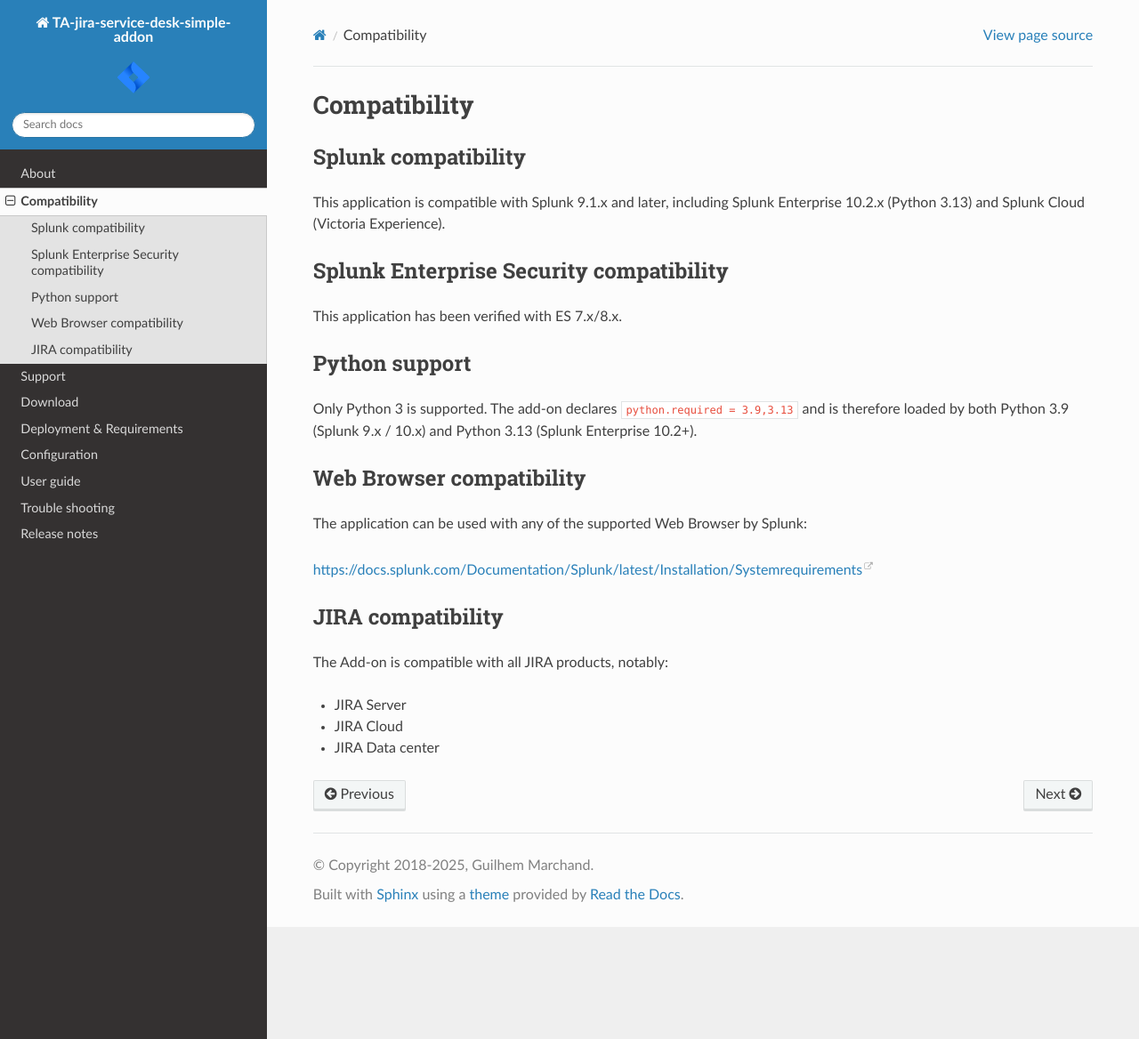
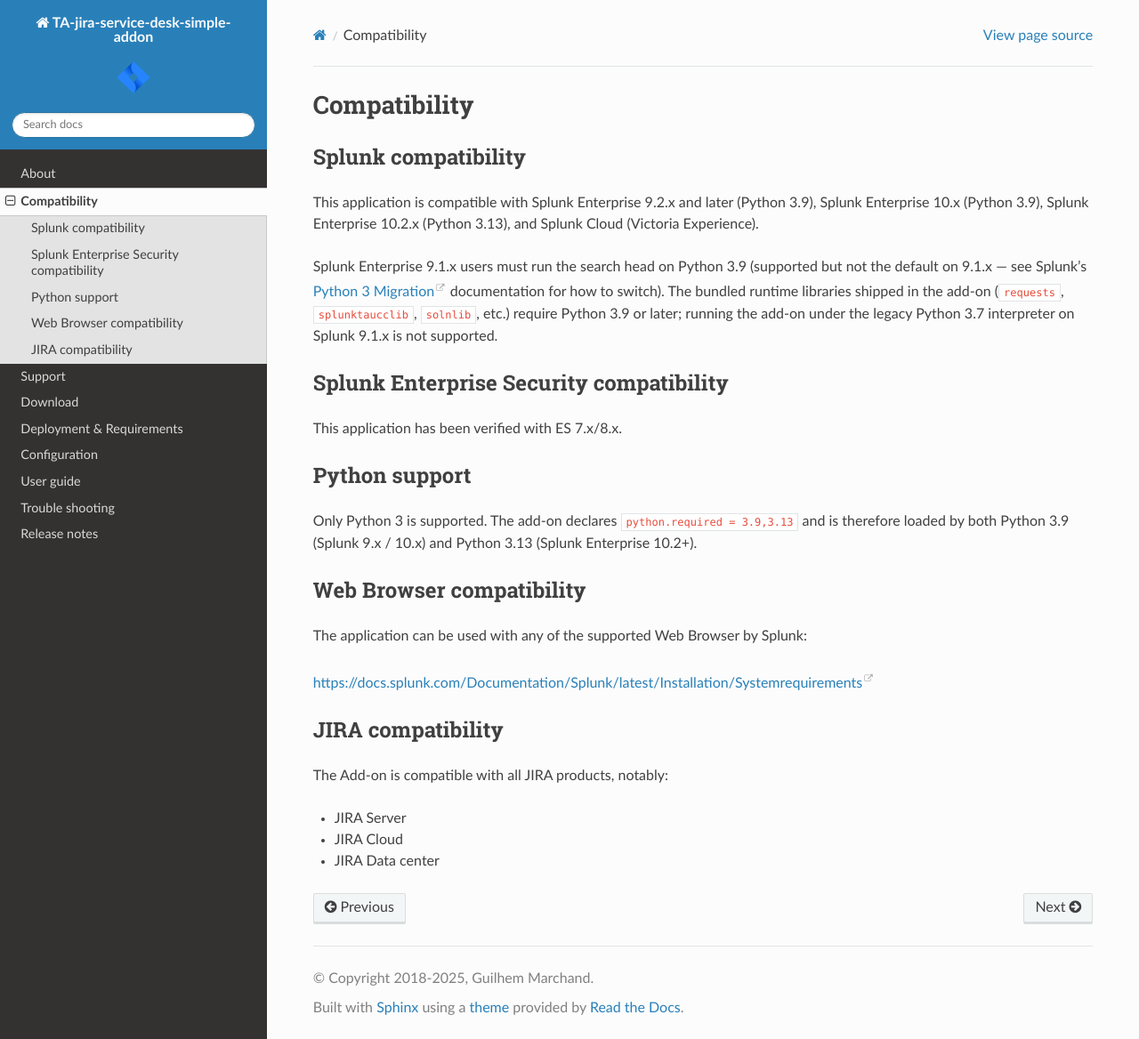
Before and after one commit to guilhemmarchand/TA-jira-service-desk-simple-addon, a Sphinx documentation site: the page built from docs/compatibility.rst, in a window 1280 px wide and 1168 px high. Shown: the whole window at 89% size. Built offline with Sphinx 7.4.7 and the Read the Docs theme 3.1.0, drawn with Linux system fonts in a browser that asks for light colours.

Commit message:
Document Python 3.9 minimum runtime explicitly
Bugbot follow-up: clarify in compatibility.rst and the 2.1.2 release
notes that the supported baseline is now Python 3.9 (Splunk 9.2.x and
later default; configurable on Splunk 9.1.x).

This is not a regression introduced by this PR: the bundled requests
2.32.3 shipped in 2.1.1 already required Python >= 3.8, which means
2.1.1 was already implicitly broken on Splunk 9.1.x default Python 3.7
runtime. 2.1.2 just makes the runtime requirement explicit via
python.required = 3.9,3.13 and aligns it with the bundled dependency
set (requests 2.32.5, splunktaucclib 8.1.0, solnlib 7.x — all
requiring Python >= 3.9).

Co-authored-by: Cursor <cursoragent@cursor.com>

```diff
--- a/docs/compatibility.rst
+++ b/docs/compatibility.rst
@@ -4,7 +4,9 @@ Compatibility
 Splunk compatibility
 ####################
 
-This application is compatible with Splunk 9.1.x and later, including Splunk Enterprise 10.2.x (Python 3.13) and Splunk Cloud (Victoria Experience).
+This application is compatible with Splunk Enterprise 9.2.x and later (Python 3.9), Splunk Enterprise 10.x (Python 3.9), Splunk Enterprise 10.2.x (Python 3.13), and Splunk Cloud (Victoria Experience).
+
+Splunk Enterprise 9.1.x users must run the search head on Python 3.9 (supported but not the default on 9.1.x — see Splunk's `Python 3 Migration <https://docs.splunk.com/Documentation/Splunk/9.1.0/Python3Migration/AboutMigration>`_ documentation for how to switch). The bundled runtime libraries shipped in the add-on (``requests``, ``splunktaucclib``, ``solnlib``, etc.) require Python 3.9 or later; running the add-on under the legacy Python 3.7 interpreter on Splunk 9.1.x is not supported.
 
 Splunk Enterprise Security compatibility
 ########################################
--- a/docs/releasenotes.rst
+++ b/docs/releasenotes.rst
@@ -5,6 +5,10 @@ Version 2.1.2
 =============
 
 Maintenance release: bug fixes, Splunk Cloud / Splunk Enterprise 10.2+ readiness, and full refresh of bundled libraries.
+
+.. note::
+
+   The minimum supported Python runtime is now **Python 3.9**, declared explicitly via ``python.required = 3.9,3.13``. Splunk Enterprise 9.2.x and later default to Python 3.9; Splunk Enterprise 9.1.x users must switch the search head to Python 3.9 (supported but not the default — see Splunk's Python 3 Migration documentation). The previous 2.1.1 release implicitly required Python 3.8+ as well via the bundled ``requests >= 2.32.3``; this release just makes the runtime requirement explicit and aligns it with the Splunk Cloud / 10.2+ Python 3.13 stack.
 
 - bug - Fix PAT authentication for on-premise JIRA: ``jirafill`` was reading the wrong configuration key (``auth_mode`` instead of ``jira_auth_mode``) and silently fell back to Basic auth even when PAT was selected, leading to ``403 Client Error`` on ``/rest/api/latest/project`` while ``Test connectivity`` reported success #223
 - bug - Splunk Cloud / Splunk Enterprise 10.2+ pre-check readiness: declare ``python.required = 3.9,3.13`` alongside the legacy ``python.version = python3`` directive in ``alert_actions.conf``, ``commands.conf`` and ``restmap.conf`` so the add-on continues to load on Splunk 9.x / 10.x (Python 3.9) and is accepted by Splunk Cloud Pre-Check on Splunk Enterprise 10.2+ (Python 3.13) #227
```
